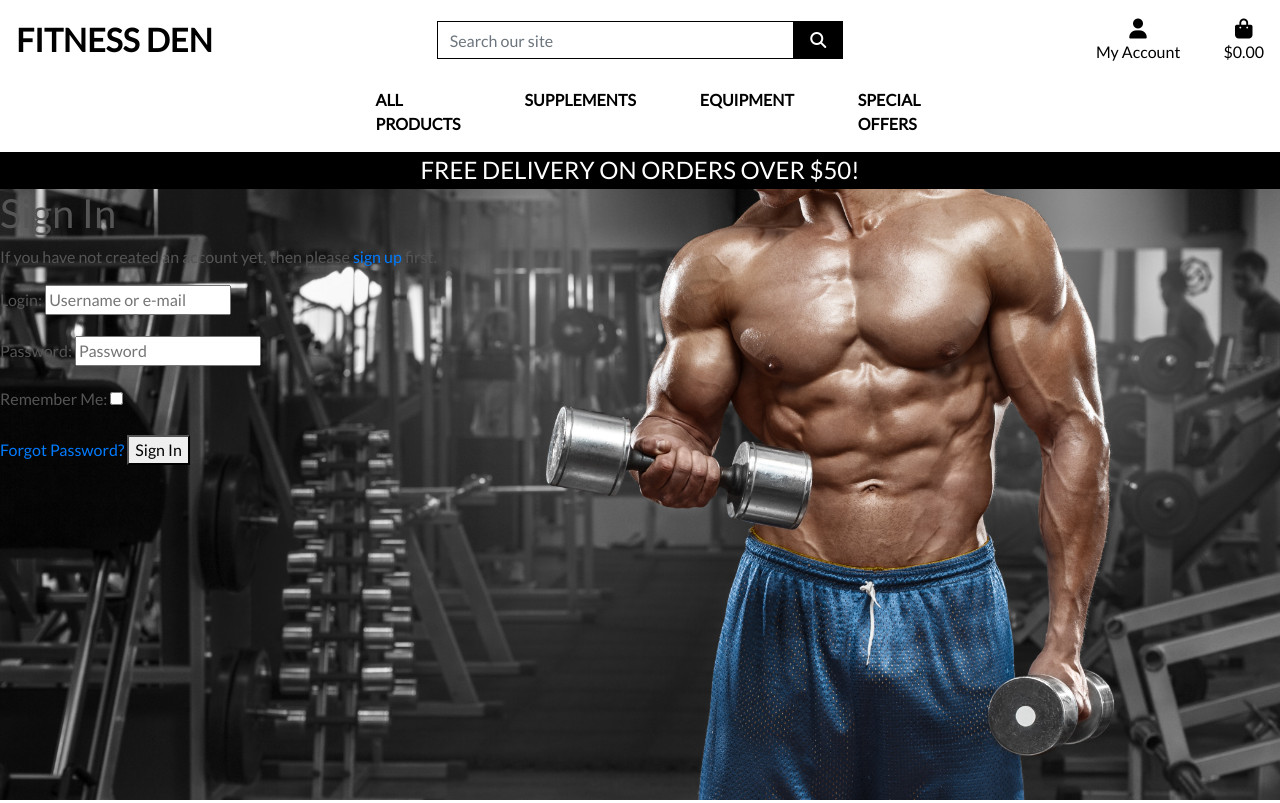
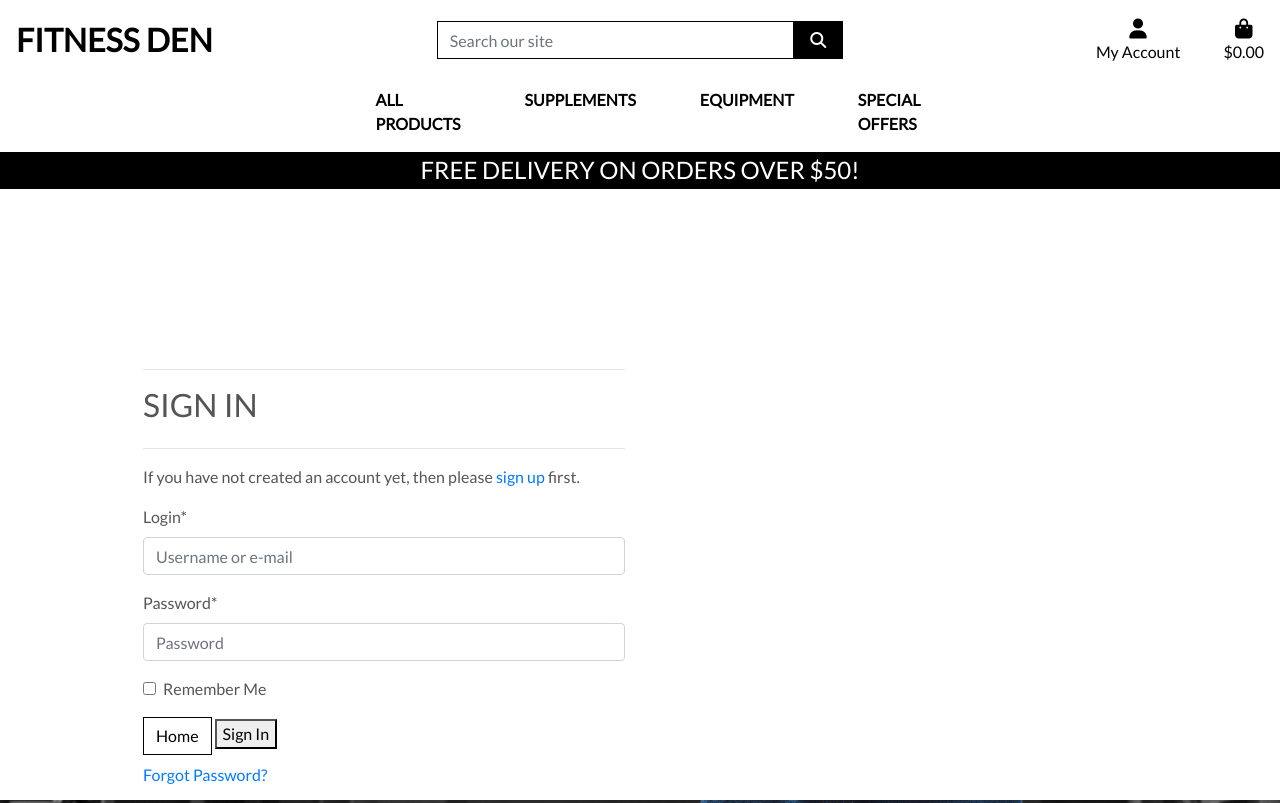
Before and after one commit to RavoPL/fitness-den, a Django app: page /accounts/login/ in a window 1280 px wide. Run offline with Django 4.2, Linux system fonts and the light colour scheme; some libraries are stand-ins or nearby versions.

Commit message:
made initial changes to allauth

```diff
--- a/templates/allauth/account/account_inactive.html
+++ b/templates/allauth/account/account_inactive.html
@@ -5,7 +5,9 @@
 {% block head_title %}{% trans "Account Inactive" %}{% endblock %}
 
 {% block content %}
-<h1>{% trans "Account Inactive" %}</h1>
+<hr>
+<h2 class="logo-font mb-4">{% trans "Account Inactive" %}</h2>
+<hr>
 
 <p>{% trans "This account is inactive." %}</p>
 {% endblock %}
--- a/templates/allauth/account/base.html
+++ b/templates/allauth/account/base.html
@@ -1 +1,15 @@
 {% extends "base.html" %}
+
+{% block content %}
+    <div class="container header-container">
+        <div class="overlay"></div>
+        <div class="row">
+            <div class="col-6">
+                <div class="allauth-form-inner-content">
+                    {% block inner_content %}
+                    {% endblock %}
+                </div>
+            </div>
+        </div>
+    </div>
+{% endblock %}
--- a/templates/allauth/account/login.html
+++ b/templates/allauth/account/login.html
@@ -5,9 +5,11 @@
 
 {% block head_title %}{% trans "Sign In" %}{% endblock %}
 
-{% block content %}
+{% block inner_content %}
 
-<h1>{% trans "Sign In" %}</h1>
+<hr>
+<h2 class="logo-font mb-4">{% trans "Sign In" %}</h2>
+<hr>
 
 {% get_providers as socialaccount_providers %}
 
@@ -35,12 +37,15 @@ for a {{ site_name }} account and sign in below:{% endblocktrans %}</p>
 
 <form class="login" method="POST" action="{% url 'account_login' %}">
   {% csrf_token %}
-  {{ form.as_p }}
+  {{ form|crispy }}
   {% if redirect_field_value %}
   <input type="hidden" name="{{ redirect_field_name }}" value="{{ redirect_field_value }}" />
   {% endif %}
-  <a class="button secondaryAction" href="{% url 'account_reset_password' %}">{% trans "Forgot Password?" %}</a>
+  <a class="btn btn-outline-black rounded-0" href="{% url 'home' %}">Home</a>
   <button class="primaryAction" type="submit">{% trans "Sign In" %}</button>
+  <p class="mt-2">
+    <a class="button secondaryAction" href="{% url 'account_reset_password' %}">{% trans "Forgot Password?" %}</a>
+  </p>
 </form>
 
 {% endblock %}
```
